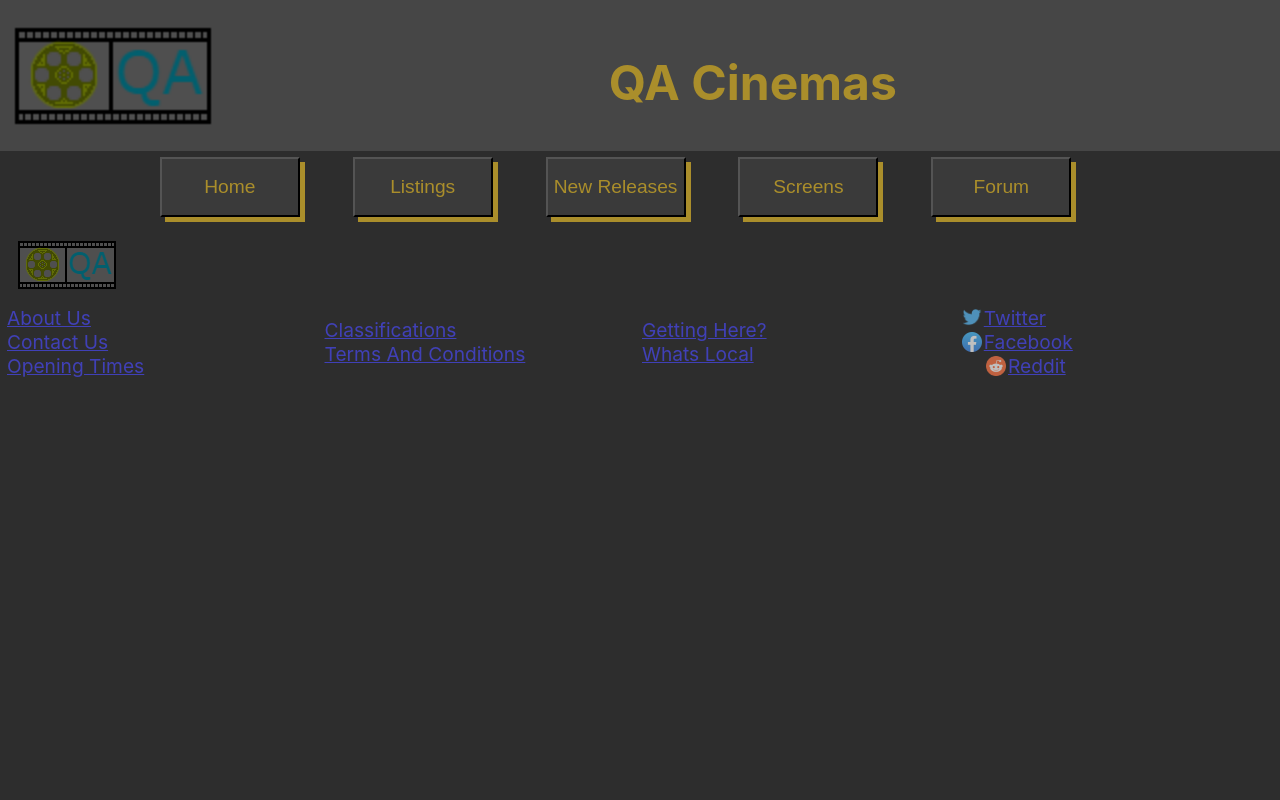
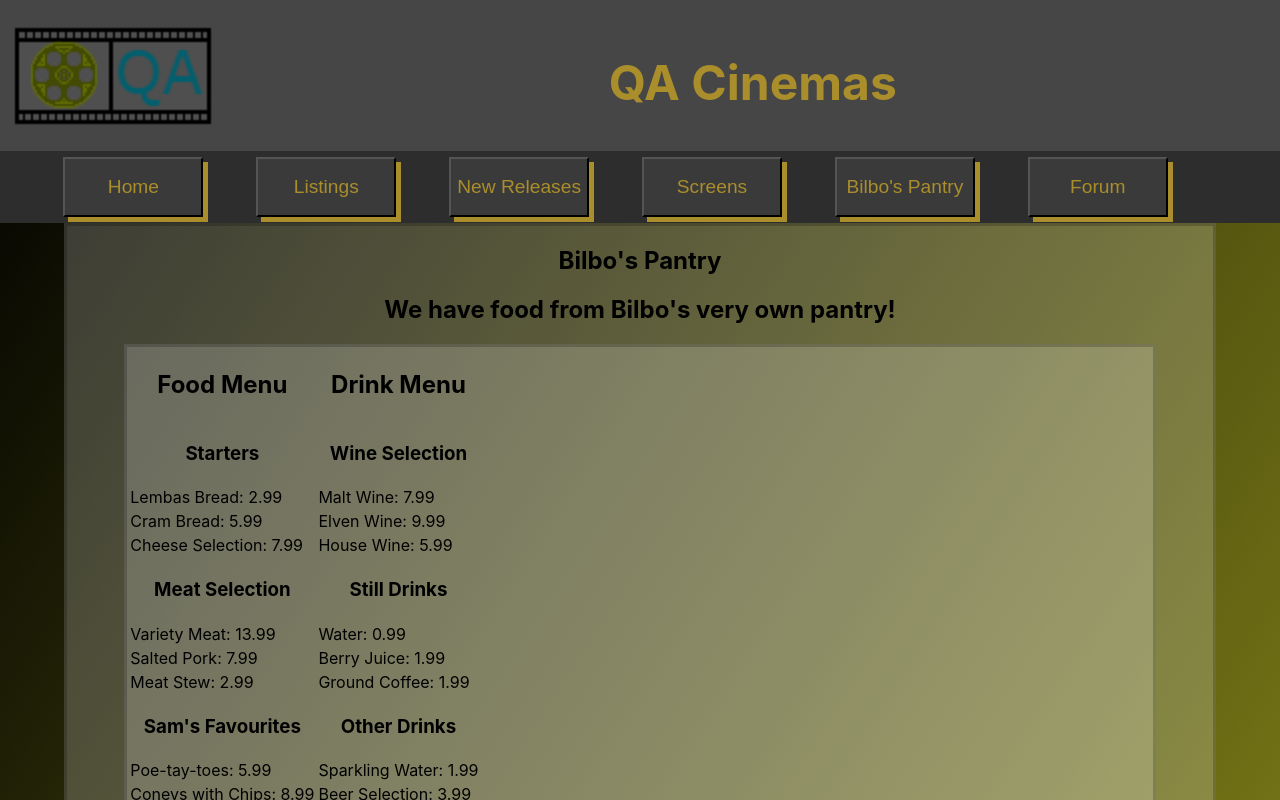
Before and after one commit to MegaSharkRhinonado/QAProject3, a React (Create React App) app in the folder megasharkrhinonado/: page /FoodAndDrink in a window 1280 px wide. Shown: the top 800 px of the page. Built offline with nearby package versions, Linux system fonts and the light colour scheme.

Commit message:
MEG-42 #ES: Food and Drink more updated

```diff
--- a/megasharkrhinonado/src/App.css
+++ b/megasharkrhinonado/src/App.css
@@ -163,3 +163,14 @@ filter: contrast(50%);
 }
 
 /* Getting There */
+
+
+/* FoodAndDrink */
+
+
+.pantryDiv {
+  text-align: center;
+}
+
+
+/* FoodAndDrink */
--- a/megasharkrhinonado/src/App.js
+++ b/megasharkrhinonado/src/App.js
@@ -15,6 +15,7 @@ import Classification from './Components/Classifications/classification';
 import ContactUs from './Components/ContactUs/contactUs';
 import OpeningTimes from './Components/OpeningTimes/openingTimes';
 import PlacesToGo from './Components/PlacesToGo/placesToGo';
+import BilbosPantry from './Components/FoodAndDrink/bilbosPantry';
 
 function App() {
   return (
@@ -35,6 +36,7 @@ function App() {
           <Route path ="/PlacesToGo" element={<PlacesToGo />} />
           <Route path ="/Screens" element={<Screens />} />
           <Route path ="/GettingThere" element={<GettingThere />} />
+          <Route path ="/FoodAndDrink" element={<BilbosPantry />} />
         </Routes>
         <Footer />
       </Router>
--- a/megasharkrhinonado/src/Components/FoodAndDrink/BPCard.jsx
+++ b/megasharkrhinonado/src/Components/FoodAndDrink/BPCard.jsx
@@ -1,3 +1,4 @@
+import BPComp03 from "./BPComp03";
 import BPComp01 from "./BPComp01";
 import BPComp02 from "./BPComp02";
 
@@ -6,8 +7,11 @@ const BPCard01 = () => {
         <>
         <div className="pantryDiv">
         <BPComp01 />
+        </div>
+        <BPComp03 />
         <BPComp02 />
-        </div>
+
+
         </>
     )
 }
--- a/megasharkrhinonado/src/Components/FoodAndDrink/BPComp01.jsx
+++ b/megasharkrhinonado/src/Components/FoodAndDrink/BPComp01.jsx
@@ -1,8 +1,9 @@
 const BPComp01 = () => {
     return (
         <>
+        <div className="pantryDiv">
         <h2>We have food from Bilbo's very own pantry!</h2>
-
+        </div>
         </>
 
     )
--- a/megasharkrhinonado/src/Components/FoodAndDrink/BPComp02.jsx
+++ b/megasharkrhinonado/src/Components/FoodAndDrink/BPComp02.jsx
@@ -4,7 +4,7 @@ const BPComp02 = () => {
     return (
         <>
         <div className="content">
-        <img src={image01} alt="BilbosPantry" />
+        <img src={image01} alt="BilbosPantry" height="50%" width="40%" />
         </div>
         </>
     )
--- /dev/null
+++ b/megasharkrhinonado/src/Components/FoodAndDrink/BPComp03.jsx
@@ -0,0 +1,73 @@
+
+const BPComp03 = () => {
+    return (
+        <>
+        <div style={{float:"center"}} className="content">
+            <table>
+                <tr>
+                    <th><h2>Food Menu</h2></th>
+                    <th><h2>Drink Menu</h2></th>
+                </tr>
+                <tr>
+                    <th><h3>Starters</h3></th>
+                    <th><h3>Wine Selection</h3></th>
+                </tr>
+                <tr>
+                    <td>Lembas Bread: 2.99</td>
+                    <td>Malt Wine: 7.99</td>
+                </tr>
+
+                <tr>
+                    <td>Cram Bread: 5.99</td>
+                    <td>Elven Wine: 9.99</td>
+                </tr>
+
+                <tr>
+                    <td>Cheese Selection: 7.99</td>
+                    <td>House Wine: 5.99</td>
+                </tr>
+
+                <tr>
+                    <th><h3>Meat Selection</h3></th>
+                    <th><h3>Still Drinks</h3></th>
+                </tr>
+
+                <tr>
+                    <td>Variety Meat: 13.99</td>
+                    <td>Water: 0.99</td>
+                </tr>
+
+                <tr>
+                    <td>Salted Pork: 7.99</td>
+                    <td>Berry Juice: 1.99</td>
+                </tr>
+
+                <tr>
+                    <td>Meat Stew: 2.99</td>
+                    <td>Ground Coffee: 1.99</td>
+                </tr>
+
+                <tr>
+                    <th><h3>Sam's Favourites</h3></th>
+                    <th><h3>Other Drinks</h3></th>
+                </tr>
+
+                <tr>
+                    <td>Poe-tay-toes: 5.99</td>
+                    <td>Sparkling Water: 1.99</td>
+                </tr>
+
+                <tr>
+                    <td>Coneys with Chips: 8.99</td>
+                    <td>Beer Selection: 3.99</td>
+                </tr>
+
+                <tr><h3>Desserts</h3></tr>
+                <tr>Honey Cake: 3.99</tr>
+            </table>
+        </div>
+        </>
+    )
+}
+
+export default BPComp03;
--- a/megasharkrhinonado/src/Components/HeaderAndFooter/navBar.jsx
+++ b/megasharkrhinonado/src/Components/HeaderAndFooter/navBar.jsx
@@ -12,7 +12,9 @@ const NavBar = () => {
                     <Link to="/ListingGallery"><input type="button" value = "Listings"></input></Link>
                     <Link to="/NewReleases"><input type="button" value = "New Releases"></input></Link>
                     <Link to="/Screens"><input type="button" value = "Screens"></input></Link>
+                    <Link to="/FoodAndDrink"><input type="button" value = "Bilbo's Pantry"></input></Link>
                     <Link to="/Forums"><input type="button" value = "Forum"></input></Link>
+
                 </div>
             </div >
         </>
```
Also changed, not shown: megasharkrhinonado/src/Media/FoodAndDrink/bilbospantry.png (added).
